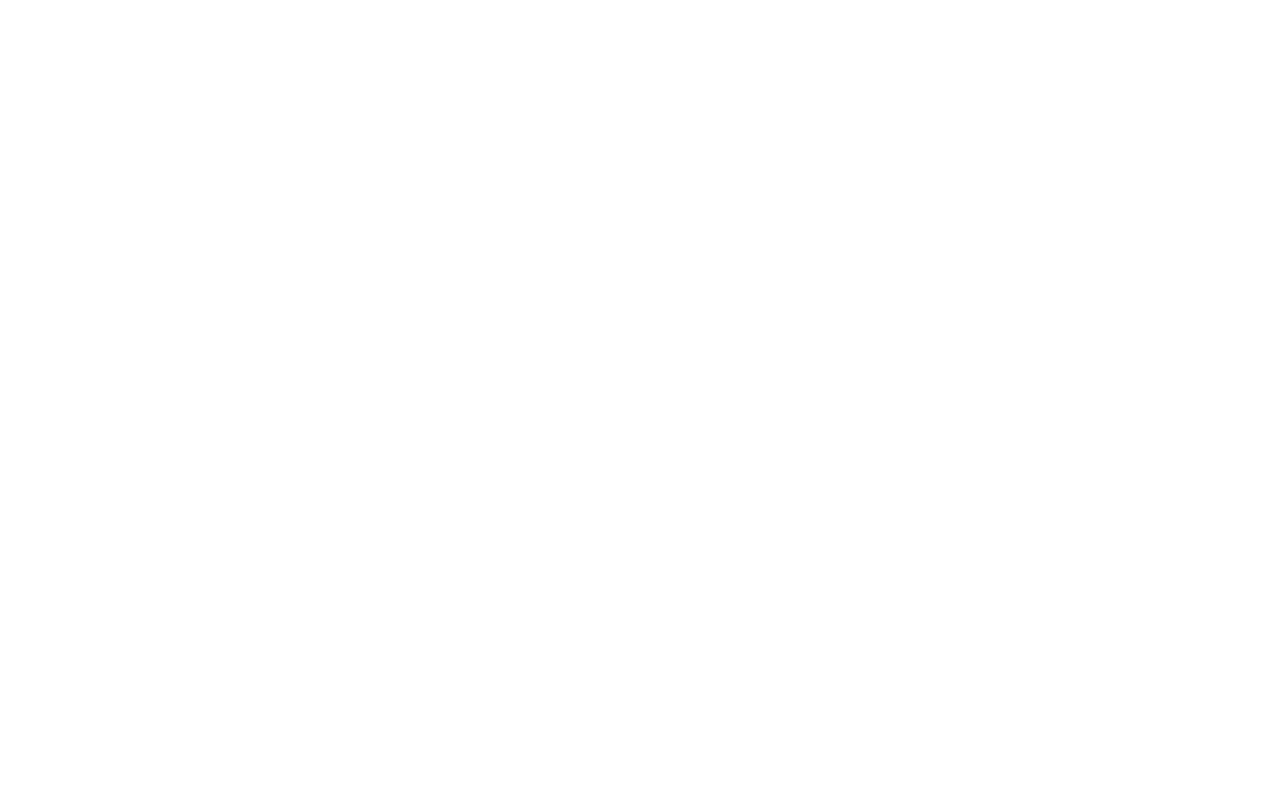
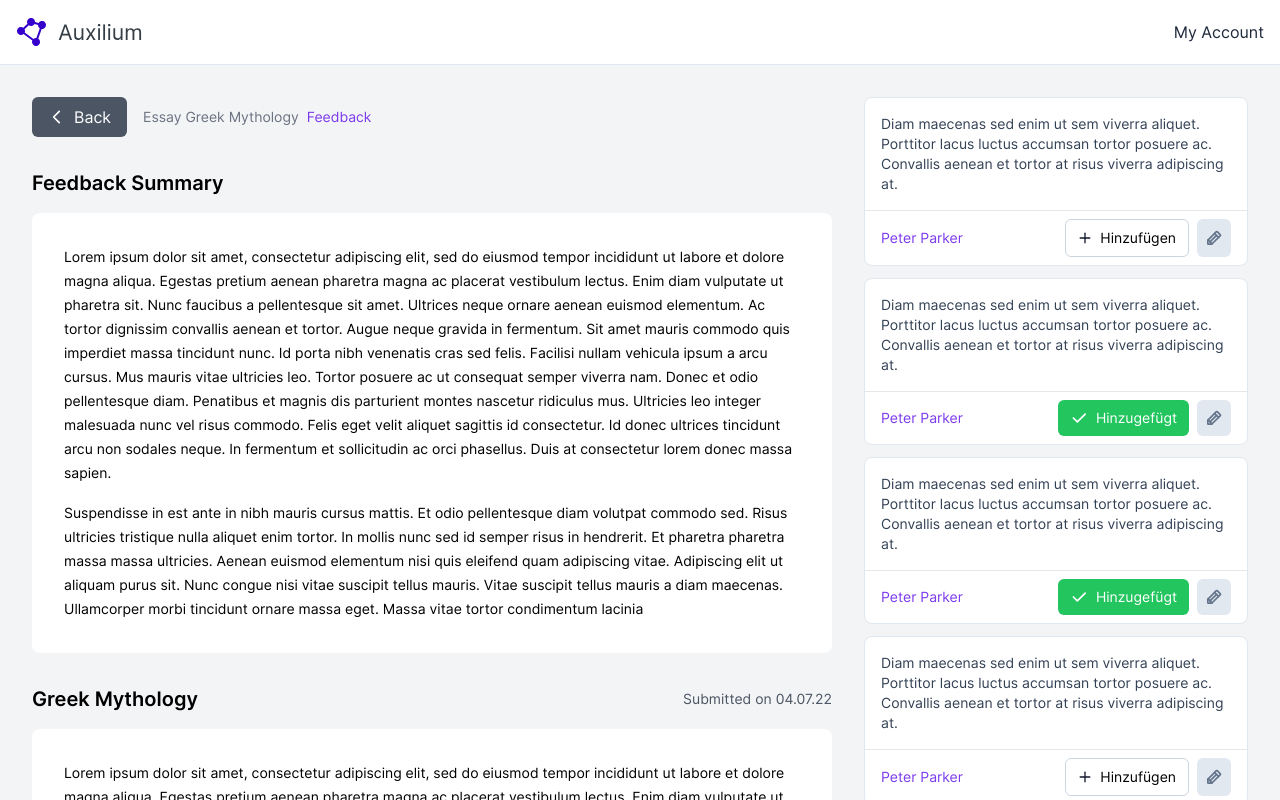
Before and after one commit to NilsHellwig/FeedbackPool-Prototyping, a React (Create React App) app in the folder prototype3/: page /submission/1/feedback in a window 1280 px wide. Before the commit this address had no page. Built offline with nearby package versions, Linux system fonts and the light colour scheme.

Commit message:
Add single feedback extra

```diff
--- a/prototype3/package.json
+++ b/prototype3/package.json
@@ -14,6 +14,7 @@
     "@types/react-dom": "^18.0.6",
     "classnames": "^2.3.1",
     "gh-pages": "^4.0.0",
+    "phosphor-react": "^1.4.1",
     "react": "^18.2.0",
     "react-dom": "^18.2.0",
     "react-router-dom": "^6.3.0",
--- a/prototype3/src/App.tsx
+++ b/prototype3/src/App.tsx
@@ -1,5 +1,6 @@
 import { BrowserRouter as Router, Route, Routes } from "react-router-dom";
 import { CreateSubmission, MainDashboard, Submission } from "./pages";
+import { ExtractFeedback } from "./pages/ExtractFeedback";
 
 export const App = () => {
   return (
@@ -7,6 +8,10 @@ export const App = () => {
       <>
         <Routes>
           <Route path="/submission/create" element={<CreateSubmission />} />
+          <Route
+            path="/submission/:submissionId/feedback"
+            element={<ExtractFeedback />}
+          />
           <Route path="/submission/:submissionId" element={<Submission />} />
           <Route path="/feedback" element={<MainDashboard />} />
           <Route path="/" element={<MainDashboard />} />
--- /dev/null
+++ b/prototype3/src/components/FeedbackExtract.tsx
@@ -0,0 +1,60 @@
+import { Check, Pencil, Plus } from "phosphor-react";
+
+interface IFeedbackExtract {
+  id: string;
+  text: string;
+  comment?: string;
+  author: string;
+  inDashboard: boolean;
+}
+
+interface FeedbackExtractProps {
+  feedbackExtract: IFeedbackExtract;
+}
+
+export const FeedbackExtract: React.FC<FeedbackExtractProps> = ({
+  feedbackExtract,
+}) => {
+  return (
+    <div className="bg-white border border-slate-200 hover:border-slate-400 transition-all rounded-lg">
+      <p className="p-4 text-sm text-slate-700">{feedbackExtract.text}</p>
+      <div className="flex items-center justify-between px-4 py-2 border-t border-s2ate-300">
+        <span className="text-sm text-violet-600">
+          {feedbackExtract.author}
+        </span>
+        <div className="flex gap-2">
+          {feedbackExtract.inDashboard && (
+            <button className="flex items-center gap-2 bg-green-500 text-white px-3 py-2 rounded-md text-sm">
+              <Check
+                className="text-white"
+                width={18}
+                height={18}
+                weight="bold"
+              />
+              Hinzugefügt
+            </button>
+          )}
+          {!feedbackExtract.inDashboard && (
+            <button className="flex items-center gap-2 px-3 py-2 border border-slate-300 rounded-md text-sm">
+              <Plus
+                className="text-slate-900"
+                width={14}
+                height={14}
+                weight="bold"
+              />
+              Hinzufügen
+            </button>
+          )}
+          <button className="bg-slate-200 p-2 rounded-md">
+            <Pencil
+              className="text-slate-500"
+              width={18}
+              height={18}
+              weight="bold"
+            />
+          </button>
+        </div>
+      </div>
+    </div>
+  );
+};
--- /dev/null
+++ b/prototype3/src/pages/ExtractFeedback.tsx
@@ -0,0 +1,142 @@
+import { Header } from "../components/Header";
+import { CaretLeft, Check, Pencil } from "phosphor-react";
+import { FeedbackExtract } from "../components/FeedbackExtract";
+
+const feedbackExtracts = [
+  {
+    id: "1",
+    text: "Diam maecenas sed enim ut sem viverra aliquet. Porttitor lacus luctus accumsan tortor posuere ac. Convallis aenean et tortor at risus viverra adipiscing at.",
+    author: "Peter Parker",
+    inDashboard: false,
+  },
+  {
+    id: "2",
+    text: "Diam maecenas sed enim ut sem viverra aliquet. Porttitor lacus luctus accumsan tortor posuere ac. Convallis aenean et tortor at risus viverra adipiscing at.",
+    author: "Peter Parker",
+    inDashboard: true,
+  },
+  {
+    id: "3",
+    text: "Diam maecenas sed enim ut sem viverra aliquet. Porttitor lacus luctus accumsan tortor posuere ac. Convallis aenean et tortor at risus viverra adipiscing at.",
+    author: "Peter Parker",
+    comment:
+      "Accumsan tortor posuere ac. Convallis aenean et tortor at risus viverra adipiscing at.",
+    inDashboard: true,
+  },
+  {
+    id: "4",
+    text: "Diam maecenas sed enim ut sem viverra aliquet. Porttitor lacus luctus accumsan tortor posuere ac. Convallis aenean et tortor at risus viverra adipiscing at.",
+    author: "Peter Parker",
+    inDashboard: false,
+  },
+  {
+    id: "5",
+    text: "Diam maecenas sed enim ut sem viverra aliquet. Porttitor lacus luctus accumsan tortor posuere ac. Convallis aenean et tortor at risus viverra adipiscing at.",
+    author: "Peter Parker",
+    inDashboard: false,
+  },
+];
+
+export const ExtractFeedback = () => {
+  return (
+    <div className="flex flex-col h-screen">
+      <Header />
+      <main className="flex-grow bg-gray-100 p-8 overflow-y-scroll">
+        <section className="grid gap-8 grid-cols-12 max-w-7xl m-auto">
+          <div className="col-span-8 space-y-8">
+            <div className="flex items-center gap-4">
+              <button className="flex items-center gap-2 px-4 py-2 bg-gray-600 text-white rounded-md">
+                <CaretLeft fill="#fff" width={18} height={18} weight="bold" />
+                Back
+              </button>
+              <div className="flex flex-row items-center gap-2 text-sm">
+                <span className="text-gray-500">Essay Greek Mythology</span>
+                <span className="text-violet-600">Feedback</span>
+              </div>
+            </div>
+            <div className="space-y-4">
+              <h2 className="text-xl font-semibold">Feedback Summary</h2>
+              <div className="bg-white p-8 rounded-lg space-y-4 text-sm leading-6">
+                <p>
+                  Lorem ipsum dolor sit amet, consectetur adipiscing elit, sed
+                  do eiusmod tempor incididunt ut labore et dolore magna aliqua.
+                  Egestas pretium aenean pharetra magna ac placerat vestibulum
+                  lectus. Enim diam vulputate ut pharetra sit. Nunc faucibus a
+                  pellentesque sit amet. Ultrices neque ornare aenean euismod
+                  elementum. Ac tortor dignissim convallis aenean et tortor.
+                  Augue neque gravida in fermentum. Sit amet mauris commodo quis
+                  imperdiet massa tincidunt nunc. Id porta nibh venenatis cras
+                  sed felis. Facilisi nullam vehicula ipsum a arcu cursus. Mus
+                  mauris vitae ultricies leo. Tortor posuere ac ut consequat
+                  semper viverra nam. Donec et odio pellentesque diam. Penatibus
+                  et magnis dis parturient montes nascetur ridiculus mus.
+                  Ultricies leo integer malesuada nunc vel risus commodo. Felis
+                  eget velit aliquet sagittis id consectetur. Id donec ultrices
+                  tincidunt arcu non sodales neque. In fermentum et sollicitudin
+                  ac orci phasellus. Duis at consectetur lorem donec massa
+                  sapien.
+                </p>
+                <p>
+                  Suspendisse in est ante in nibh mauris cursus mattis. Et odio
+                  pellentesque diam volutpat commodo sed. Risus ultricies
+                  tristique nulla aliquet enim tortor. In mollis nunc sed id
+                  semper risus in hendrerit. Et pharetra pharetra massa massa
+                  ultricies. Aenean euismod elementum nisi quis eleifend quam
+                  adipiscing vitae. Adipiscing elit ut aliquam purus sit. Nunc
+                  congue nisi vitae suscipit tellus mauris. Vitae suscipit
+                  tellus mauris a diam maecenas. Ullamcorper morbi tincidunt
+                  ornare massa eget. Massa vitae tortor condimentum lacinia
+                </p>
+              </div>
+            </div>
+            <div className="space-y-4">
+              <div className="flex flex-row items-center justify-between">
+                <h2 className="text-xl font-semibold">Greek Mythology</h2>
+                <span className="text-gray-600 text-sm">
+                  Submitted on 04.07.22
+                </span>
+              </div>
+              <div className="bg-white p-8 rounded-lg space-y-4 text-sm leading-6">
+                <p>
+                  Lorem ipsum dolor sit amet, consectetur adipiscing elit, sed
+                  do eiusmod tempor incididunt ut labore et dolore magna aliqua.
+                  Egestas pretium aenean pharetra magna ac placerat vestibulum
+                  lectus. Enim diam vulputate ut pharetra sit. Nunc faucibus a
+                  pellentesque sit amet. Ultrices neque ornare aenean euismod
+                  elementum. Ac tortor dignissim convallis aenean et tortor.
+                  Augue neque gravida in fermentum. Sit amet mauris commodo quis
+                  imperdiet massa tincidunt nunc. Id porta nibh venenatis cras
+                  sed felis. Facilisi nullam vehicula ipsum a arcu cursus. Mus
+                  mauris vitae ultricies leo. Tortor posuere ac ut consequat
+                  semper viverra nam. Donec et odio pellentesque diam. Penatibus
+                  et magnis dis parturient montes nascetur ridiculus mus.
+                  Ultricies leo integer malesuada nunc vel risus commodo. Felis
+                  eget velit aliquet sagittis id consectetur. Id donec ultrices
+                  tincidunt arcu non sodales neque. In fermentum et sollicitudin
+                  ac orci phasellus. Duis at consectetur lorem donec massa
+                  sapien.
+                </p>
+                <p>
+                  Suspendisse in est ante in nibh mauris cursus mattis. Et odio
+                  pellentesque diam volutpat commodo sed. Risus ultricies
+                  tristique nulla aliquet enim tortor. In mollis nunc sed id
+                  semper risus in hendrerit. Et pharetra pharetra massa massa
+                  ultricies. Aenean euismod elementum nisi quis eleifend quam
+                  adipiscing vitae. Adipiscing elit ut aliquam purus sit. Nunc
+                  congue nisi vitae suscipit tellus mauris. Vitae suscipit
+                  tellus mauris a diam maecenas. Ullamcorper morbi tincidunt
+                  ornare massa eget. Massa vitae tortor condimentum lacinia
+                </p>
+              </div>
+            </div>
+          </div>
+          <aside className="col-span-4 space-y-3">
+            {feedbackExtracts.map((extract) => (
+              <FeedbackExtract feedbackExtract={extract} />
+            ))}
+          </aside>
+        </section>
+      </main>
+    </div>
+  );
+};
```
Also changed, not shown: 1 other file (tests, documents, lock files or other folders).
